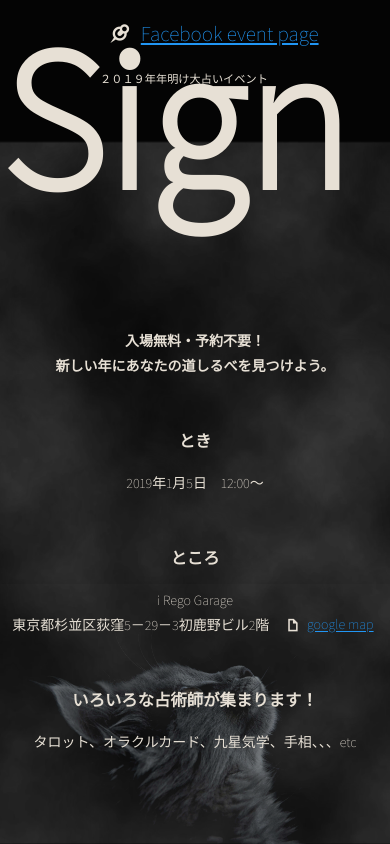
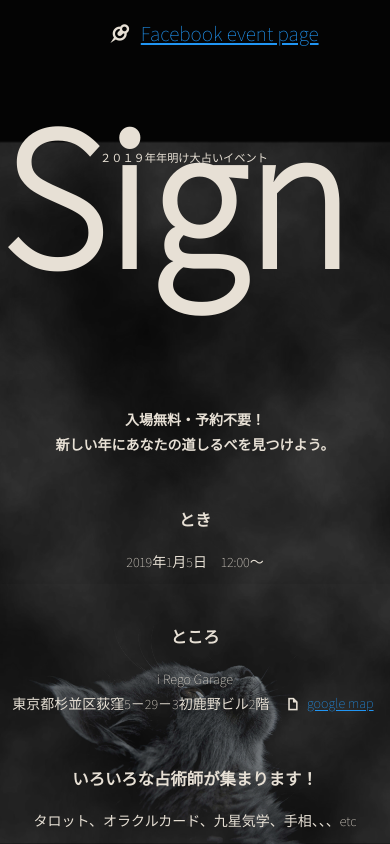
Before and after one commit to sasamisun/sign, a plain HTML site: page docs/index.html in a window 390 px wide. Drawn offline with Linux system fonts and the light colour scheme; a web font is replaced by a local one.

```diff
--- a/docs/css/style.css
+++ b/docs/css/style.css
@@ -132,4 +132,7 @@ a:hover {
     .back{
         overflow: scroll;
     }
+    header{
+        margin-top: 100px;
+    }
   }
```
